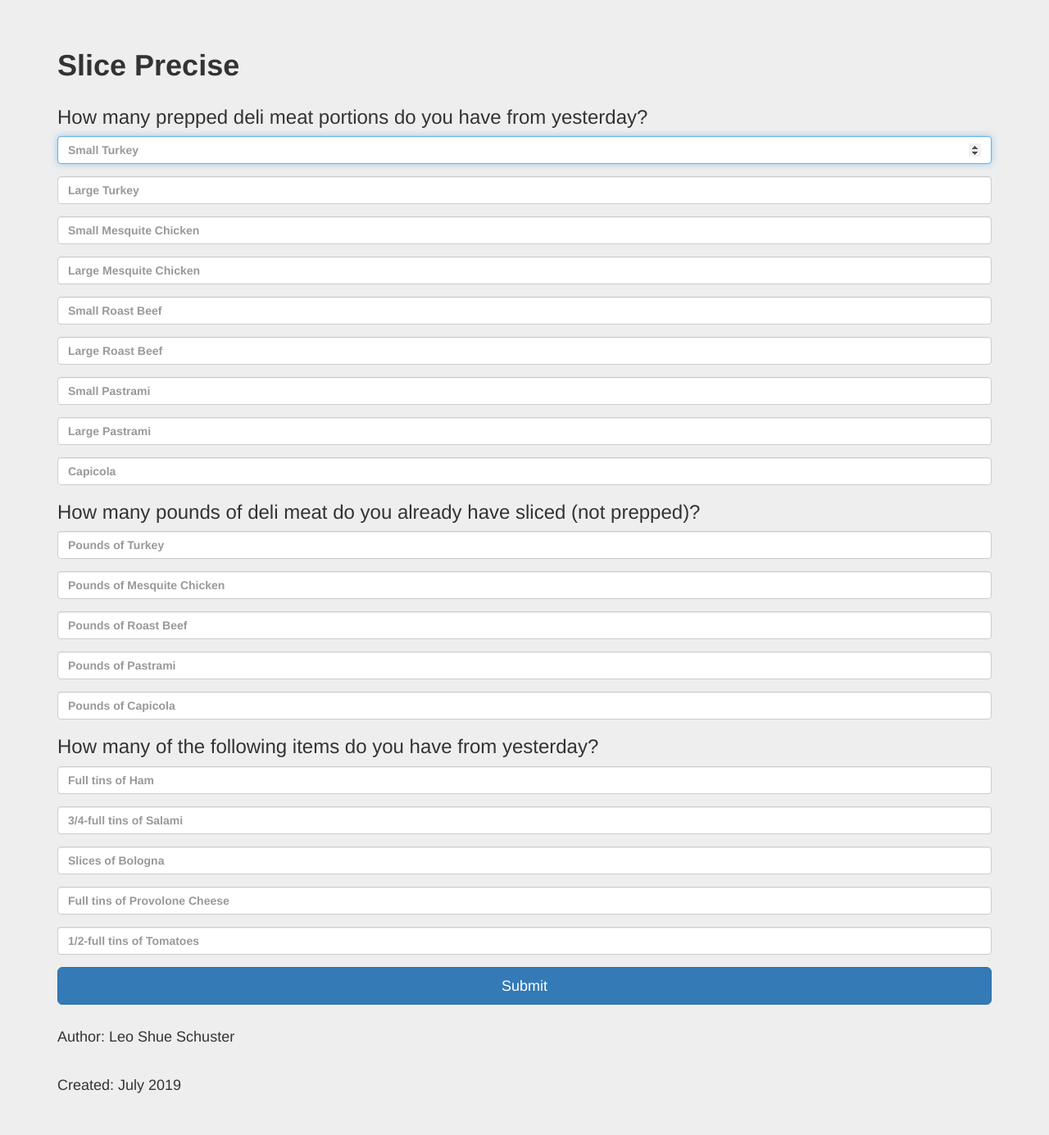
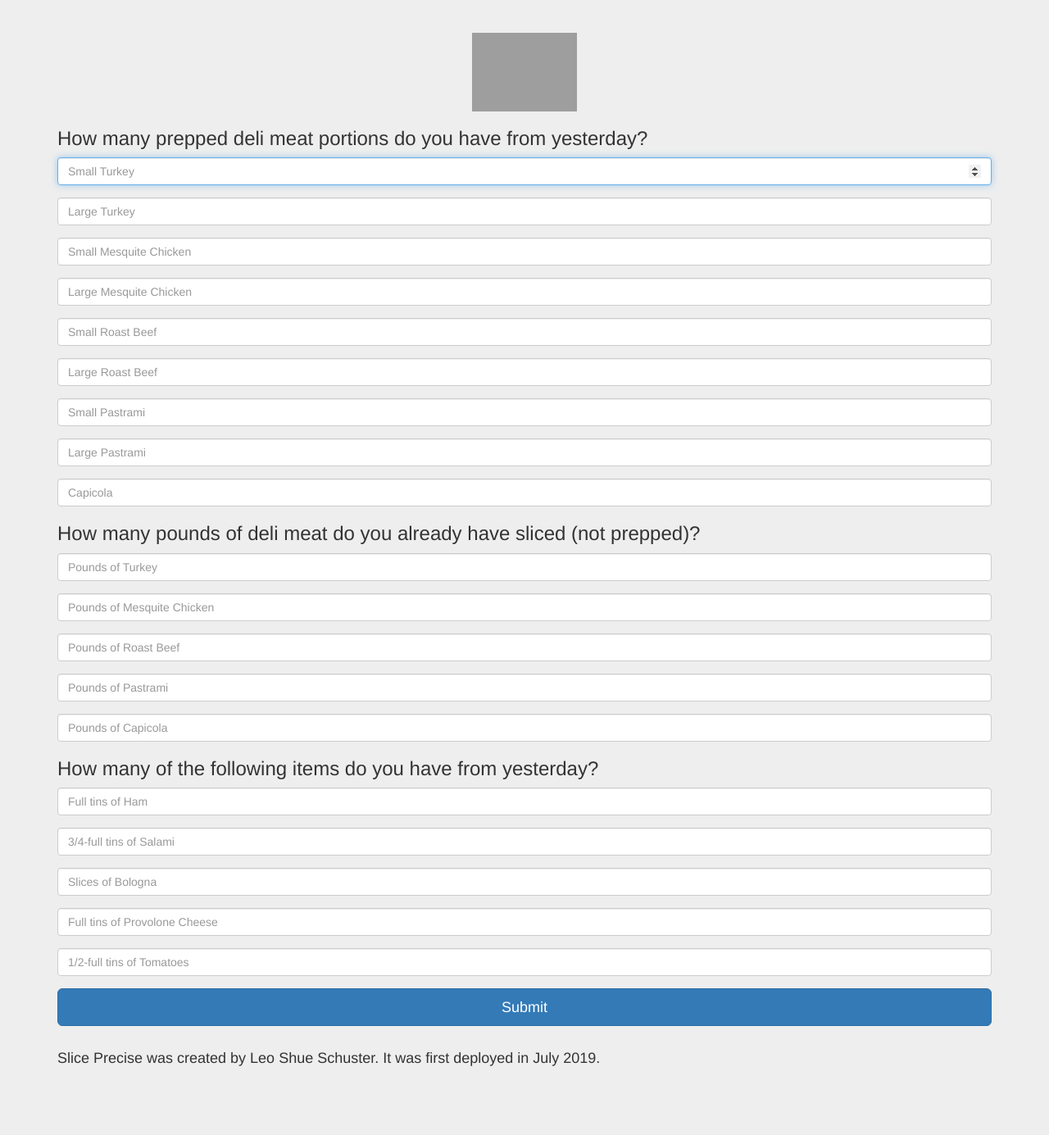
Before and after one commit to LeoShueSchuster/slice-precise, a Flask app: page / in a window 1280 px wide. Shown: the whole page at 82% size. After the commit the page ends 1301 px from the top, so only its background shows below. Run offline with Flask 2, Linux system fonts and the light colour scheme; some libraries are stand-ins or nearby versions; grey boxes are pictures that could not be loaded.

Commit message:
Added reset button, fixed calculations, and updated layout

```diff
--- a/app.py
+++ b/app.py
@@ -8,27 +8,32 @@
 
 @app.route('/processed', methods=['POST'])
 def process():
-	numSmTurkey = (170 - int(request.form['sTurkeyCount']))
-	numLgTurkey = (35 - int(request.form['lTurkeyCount']))
-	numSmChix = (45 - int(request.form['sMChixCount']))
-	numLgChix = (5 - int(request.form['lMChixCount']))
-	numSmRB = (8 - int(request.form['sRBCount']))
-	numLgRB = (8 - int(request.form['lRBCount']))
-	numSmPastrami = (5 - int(request.form['sPastramiCount']))
-	numLgPastrami = (6 - int(request.form['lPastramiCount']))
-	numCapi = (45 - int(request.form['capiCount']))
+	numSmTurkey =   max((170 - int(request.form['sTurkeyCount'])),0)
+	numLgTurkey =   max((35 - int(request.form['lTurkeyCount'])),0)
+	numSmChix =     max((45 - int(request.form['sMChixCount'])),0)
+	numLgChix =     max((5 - int(request.form['lMChixCount'])),0)
+	numSmRB =       max((8 - int(request.form['sRBCount'])),0)
+	numLgRB =       max((8 - int(request.form['lRBCount'])),0)
+	numSmPastrami = max((5 - int(request.form['sPastramiCount'])),0)
+	numLgPastrami = max((6 - int(request.form['lPastramiCount'])),0)
+	numCapi =       max((45 - int(request.form['capiCount'])),0)
 
-	turkeyNeeded = round((38.5 - float(request.form['turkeyWeight']) - (((numSmTurkey*2.25)+(numLgTurkey*3.5))/16)),1)
-	chixNeeded = round((12.5 - float(request.form['chixWeight']) - (((numSmChix*2.25)+(numLgChix*3.5))/16)),1)
-	rbNeeded = round((8 - float(request.form['rbWeight']) - (((numSmRB*2.25)+(numLgRB*3.5))/16)),1)
-	pastramiNeeded = round((8.5 - float(request.form['pastramiWeight']) - (((numSmPastrami*3)+(numLgPastrami*4))/16)),1)
-	capiNeeded = round((10 - float(request.form['capiWeight']) - ((numCapi*1.75)/16)),1)
+	turkeyNeeded =   round((((((numSmTurkey*2.25)+(numLgTurkey*3.5))/16) + 3.5) - float(request.form['turkeyWeight'])),1)
+	chixNeeded =     round((((((numSmChix*2.25)+(numLgChix*3.5))/16) + 2.5) - float(request.form['chixWeight'])),1)
+	rbNeeded =       round((((((numSmRB*2.25)+(numLgRB*3.5))/16) + 2.5) - float(request.form['rbWeight'])),1)
+	pastramiNeeded = round((((((numSmPastrami*3)+(numLgPastrami*4))/16) + 3) - float(request.form['pastramiWeight'])),1)
+	capiNeeded =     round(((((numCapi*1.75)/16) + 2.5) - float(request.form['capiWeight'])),1)
+	turkeyNeeded =   max(turkeyNeeded,0)
+	chixNeeded =     max(chixNeeded,0)
+	rbNeeded =       max(rbNeeded,0)
+	pastramiNeeded = max(pastramiNeeded,0)
+	capiNeeded =     max(capiNeeded,0)
 
-	hamNeeded = (4 - float(request.form['ham']))
-	salamiNeeded = (3 - float(request.form['salami']))
-	bolognaNeeded = (25 - int(request.form['bologna']))
-	provoloneNeeded = (6 - float(request.form['provolone']))
-	tomatoNeeded = int(round((9 - float(request.form['tomato']))*9,0))
+	hamNeeded =       max((4 - float(request.form['ham'])),0)
+	salamiNeeded =    max((3 - float(request.form['salami'])),0)
+	bolognaNeeded =   max((25 - int(request.form['bologna'])),0)
+	provoloneNeeded = max((6 - float(request.form['provolone'])),0)
+	tomatoNeeded =    max(int(round((9 - float(request.form['tomato']))*9,0)),0)
 
 	return render_template('processed.html', sTurkeyPortionsNeeded=numSmTurkey,
 		lTurkeyPortionsNeeded=numLgTurkey, sMChixPortionsNeeded=numSmChix, lMChixPortionsNeeded=numLgChix,
--- a/static/css/sign.css
+++ b/static/css/sign.css
@@ -2,6 +2,13 @@
   padding-top: 40px;
   padding-bottom: 40px;
   background-color: #eee;
+}
+
+.center {
+  display: block;
+  margin-left: auto;
+  margin-right: auto;
+  width: 10%;
 }
 
 .form-signin {
--- a/templates/layout.html
+++ b/templates/layout.html
@@ -6,7 +6,7 @@
     <meta name="viewport" content="width=device-width, initial-scale=1">
     <!-- The above 3 meta tags *must* come first in the head; any other head content must come *after* these tags -->
     <meta name="description" content="">
-    <meta name="author" content="Leo">
+    <meta name="author" content="Leo Shue Schuster">
 
     <title>Slice Precise</title>
 
@@ -18,9 +18,8 @@
   </head>
 
   <body>
-	<div class="container"><h1><b>Slice Precise<b></h1></div>
+  <img src="https://i.imgur.com/Q9SPEsV.jpg" alt="Slice Precise Logo" class="center">
 	{% block content %}{% endblock %}
-	<div class="container"><h4><br>Author: Leo Shue Schuster</h4></div>
-	<div class="container"><h4><br>Created: July 2019</h4></div>
+	<div class="container"><h4><br>Slice Precise was created by Leo Shue Schuster. It was first deployed in July 2019.</h4></div>
   </body>
 </html>
--- a/templates/processed.html
+++ b/templates/processed.html
@@ -31,5 +31,10 @@
 
 <div class="container">
   <h3>Have another great day slicing precisely!</h3>
+  <br>
+  <form action="https://slice-precise.herokuapp.com/">
+    <input type="submit" class="btn btn-lg btn-primary btn-block" value="RESET" />
+  </form>
 </div>
+
 {% endblock content %}
```
